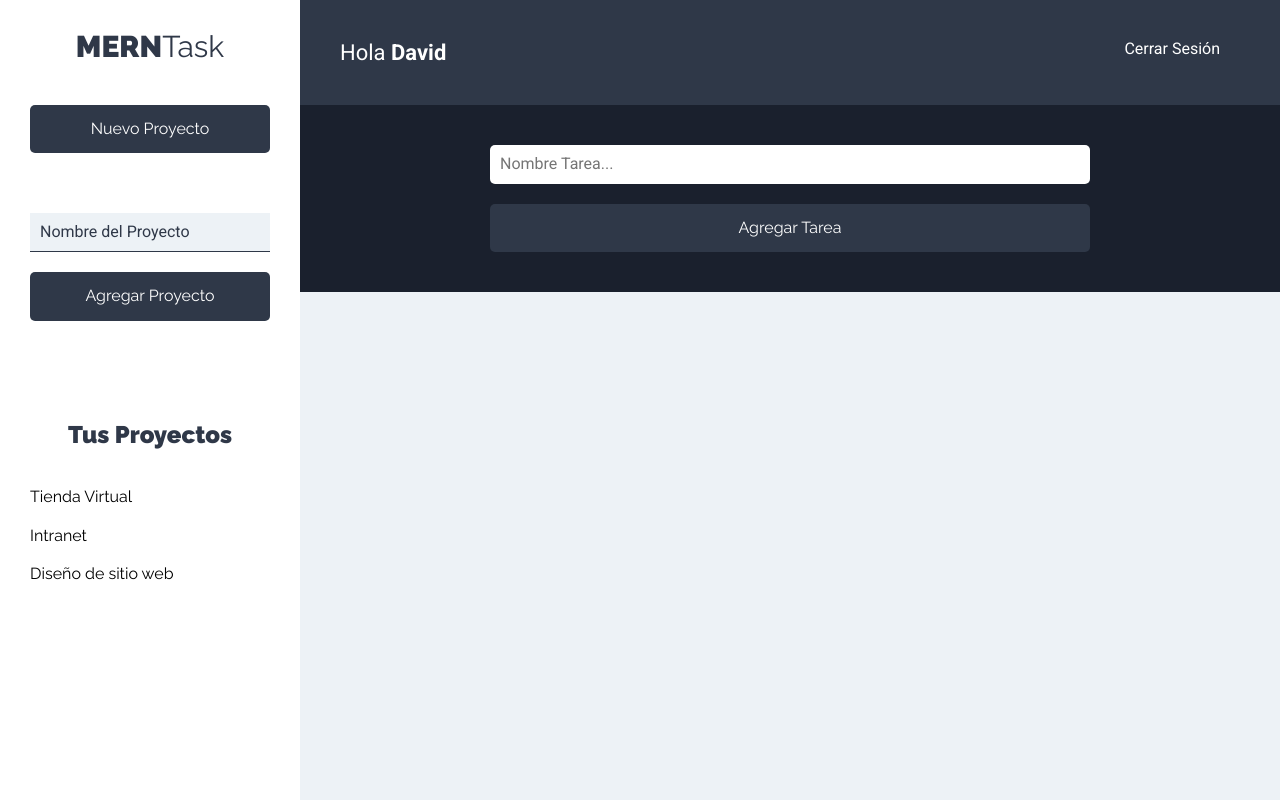
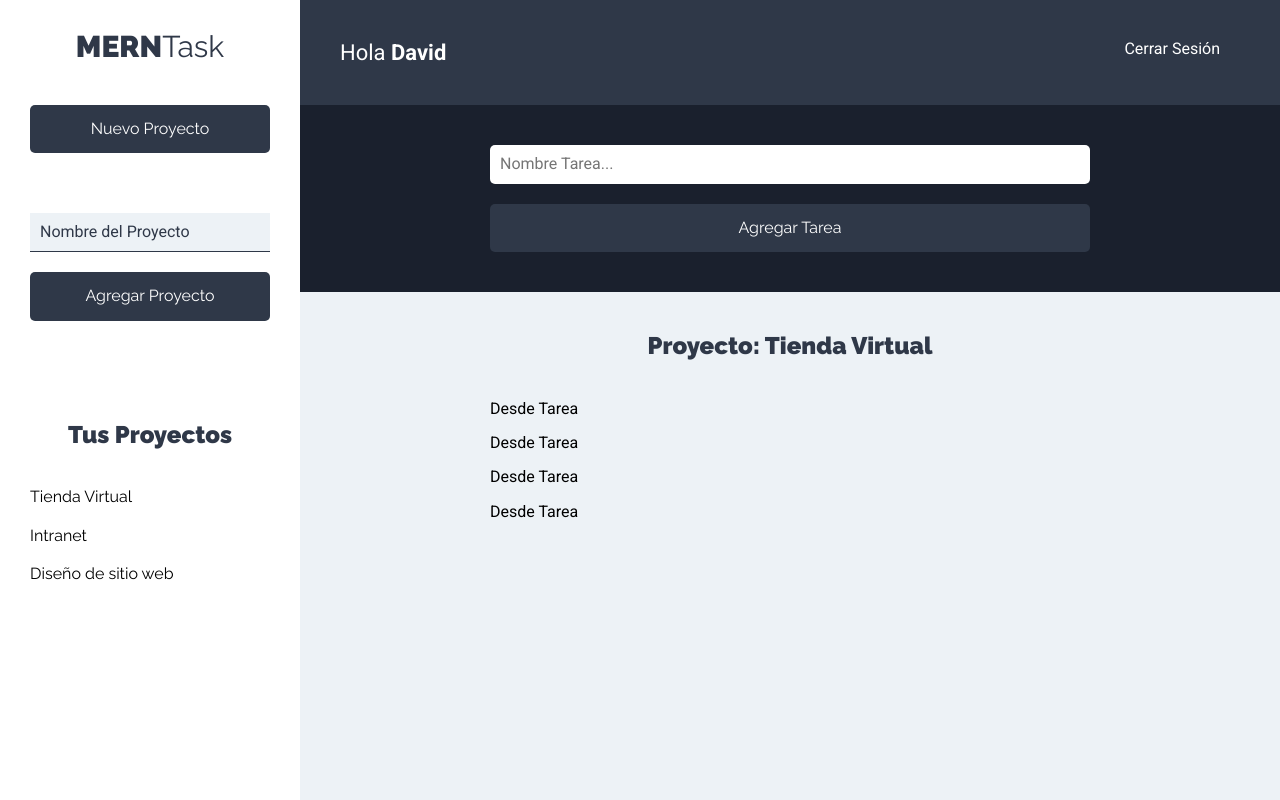
Before and after one commit to dgarciabravo13/MERNTask, a React (Create React App) app: page /proyectos in a window 1280 px wide. Built offline with nearby package versions, Linux system fonts and the light colour scheme.

Commit message:
creatin TaskList

```diff
--- a/src/components/proyectos/Proyectos.js
+++ b/src/components/proyectos/Proyectos.js
@@ -2,6 +2,7 @@
 import Sidebar from "../layout/Sidebar";
 import Barra from "../layout/Barra";
 import FormTarea from "../tareas/FormTarea";
+import ListadoTareas from "../tareas/ListadoTareas";
 
 const Proyectos = () => {
   return (
@@ -11,7 +12,9 @@
         <Barra/>
         <main>
           <FormTarea/>
-          <div className="contenedor-tareas"></div>
+          <div className="contenedor-tareas">
+            <ListadoTareas/>
+          </div>
         </main>
       </div>
     </div>
--- a/src/components/tareas/ListadoTareas.js
+++ b/src/components/tareas/ListadoTareas.js
@@ -0,0 +1,28 @@
+import React from "react";
+import Tarea from "./Tarea";
+
+const ListadoTareas = () => {
+  const tareasProyecto = [
+    { nombre: "Elegir Plataforma", estado: true },
+    { nombre: "Elegir Colores", estado: false },
+    { nombre: "Elegir Plataformas de pago", estado: false },
+    { nombre: "Elegir Hosting", estado: true },
+  ];
+
+  return (
+    <>
+      <h2>Proyecto: Tienda Virtual</h2>
+      <ul className="listado-tareas">
+        {tareasProyecto.length === 0 ? (
+          <li className="tareas">
+            <p>No hay tareas</p>
+          </li>
+        ) : (
+          tareasProyecto.map((tarea) => <Tarea tarea={tarea} />)
+        )}
+      </ul>
+    </>
+  );
+};
+
+export default ListadoTareas;
--- a/src/components/tareas/Tarea.js
+++ b/src/components/tareas/Tarea.js
@@ -0,0 +1,7 @@
+import React from 'react';
+
+const Tarea = () => {
+  return ( <p>Desde Tarea</p> );
+}
+
+export default Tarea;
```
